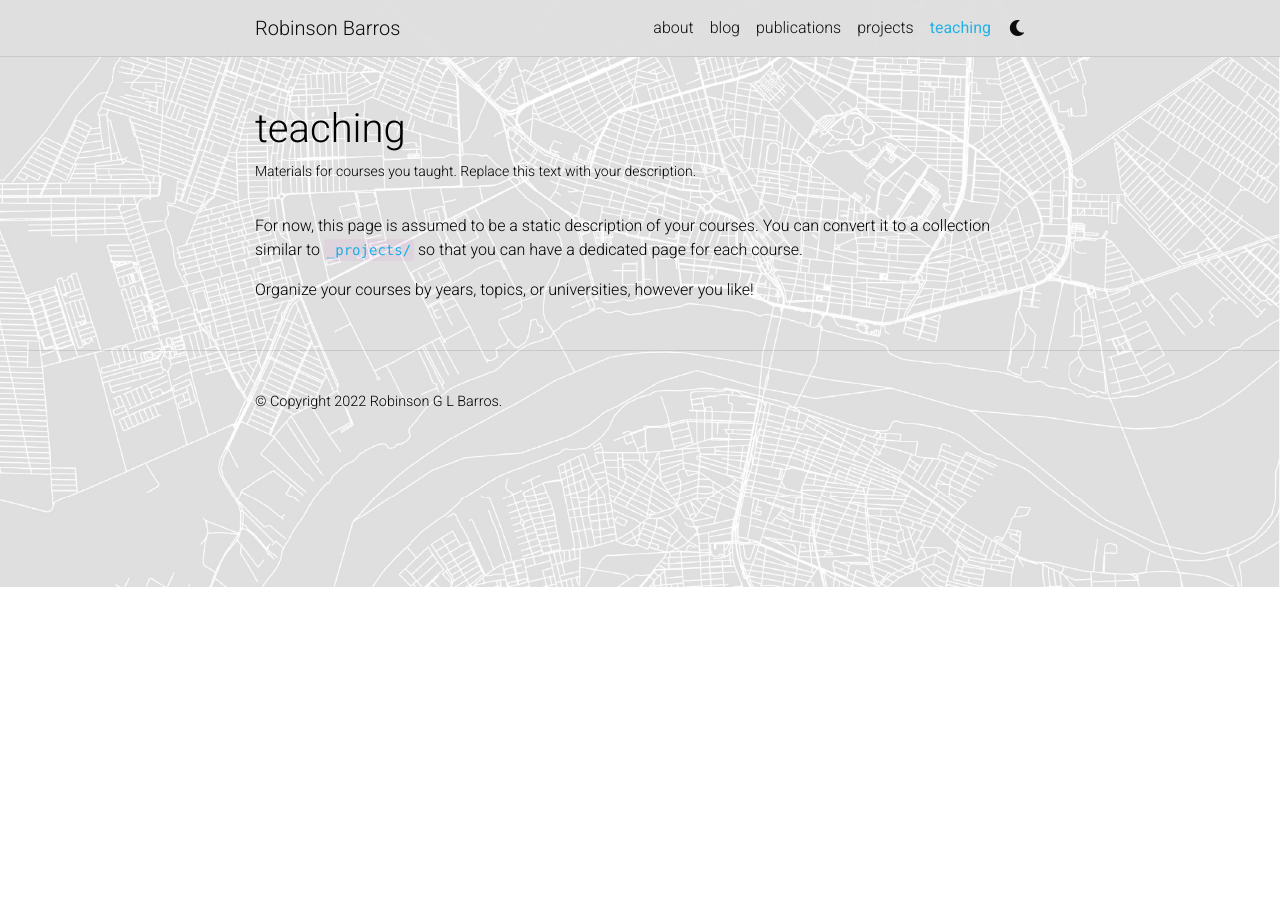
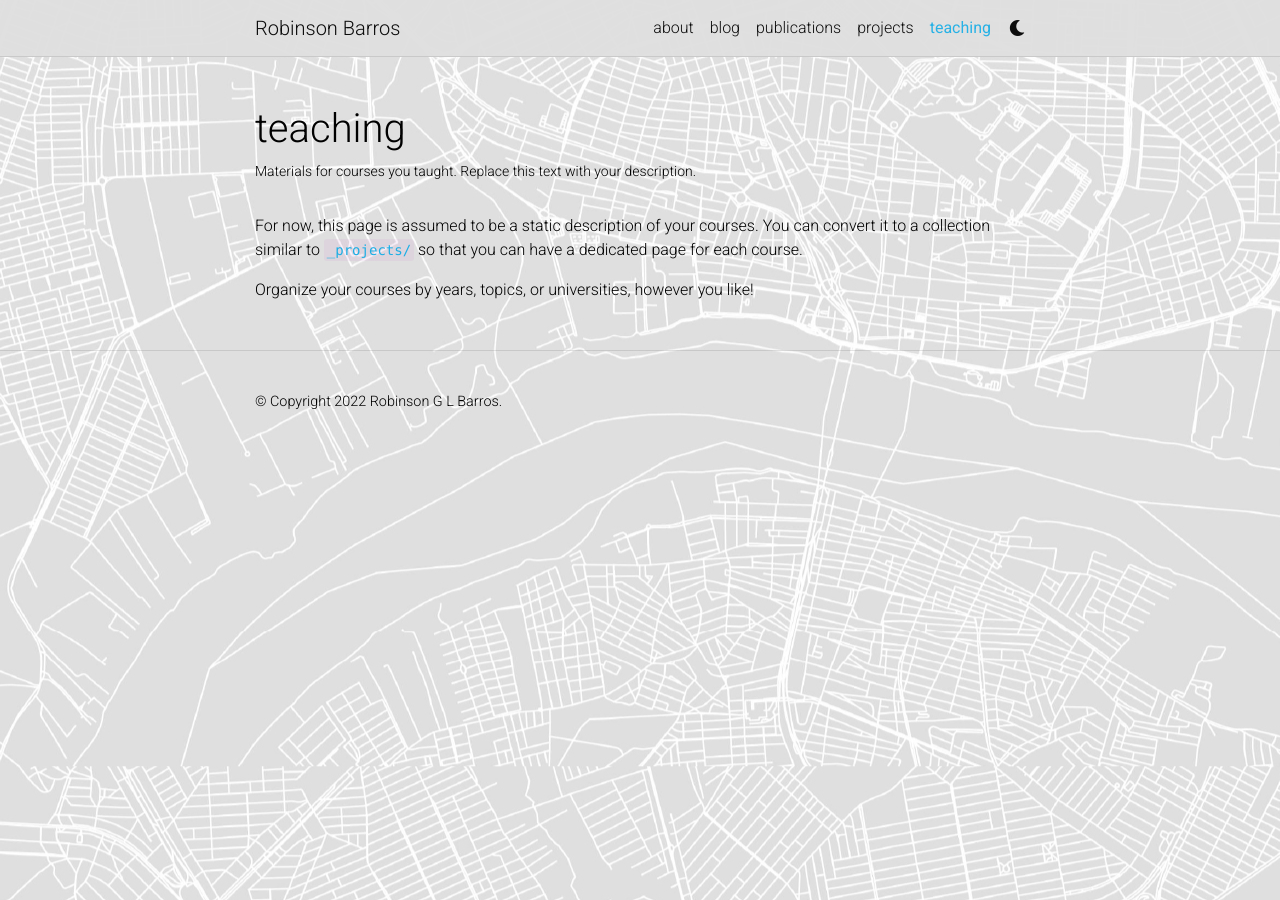
Before and after one commit to robinsonbarros/robinsonbarros.github.io, a Jekyll site: the page built from _pages/teaching.md, in a window 1280 px wide. Built offline with Jekyll 4.4.1, drawn with Linux system fonts in a browser that asks for light colours; full-size pictures stand in for the smaller copies a plugin makes; comment, search, counter and statistics services are not loaded; a style sheet for code colours, icons or effects is not loaded.

Commit message:
att_repeat

```diff
--- a/_sass/_layout.scss
+++ b/_sass/_layout.scss
@@ -5,8 +5,8 @@
  body
  {
  background-image: url('../img/fundo_site-1400.webp');
- background-repeat: no-repeat;
- background-size: cover;
+ background-repeat: repeat;
+ background-size: none;
  background-position: center center;
  }
 
```
